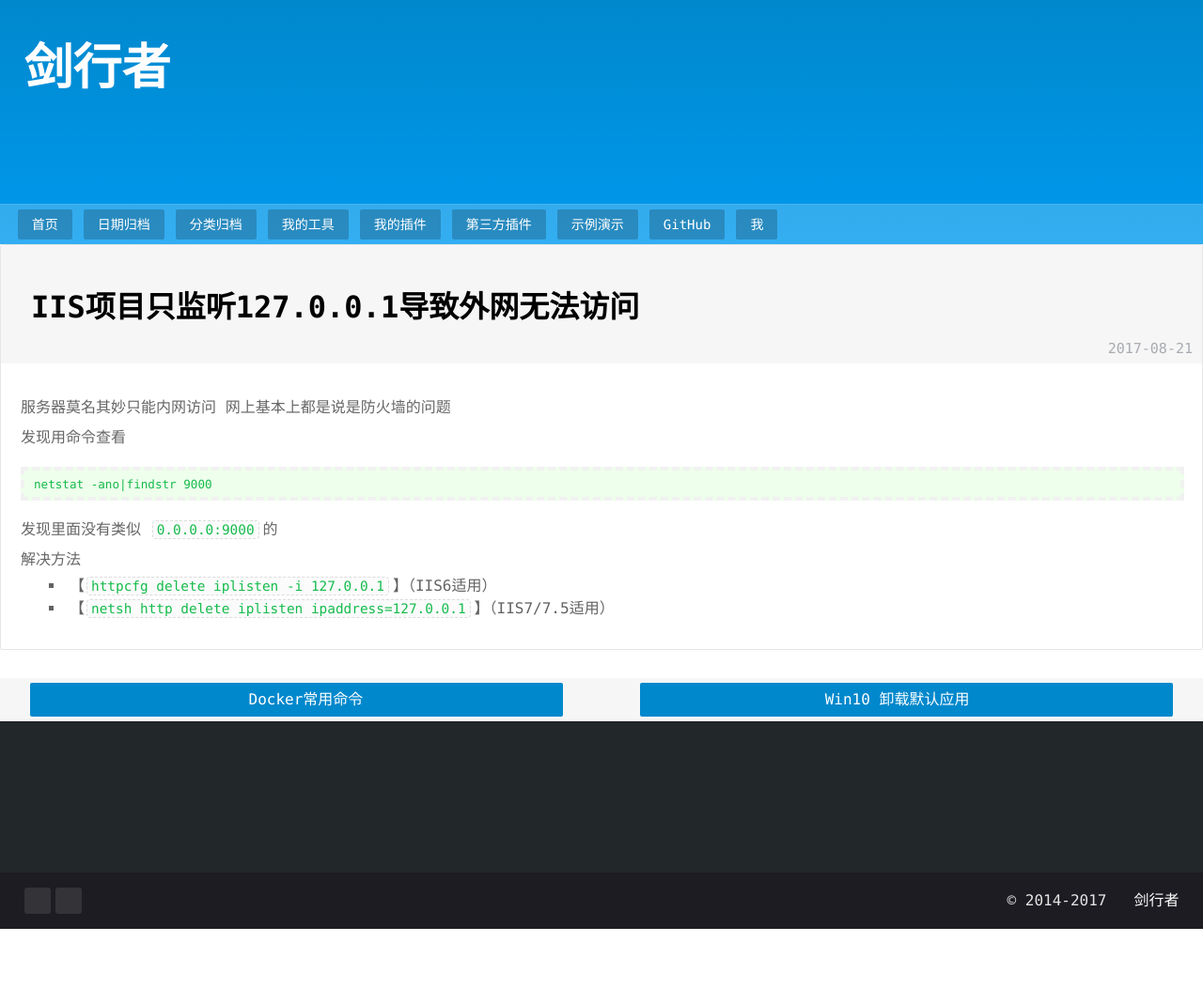
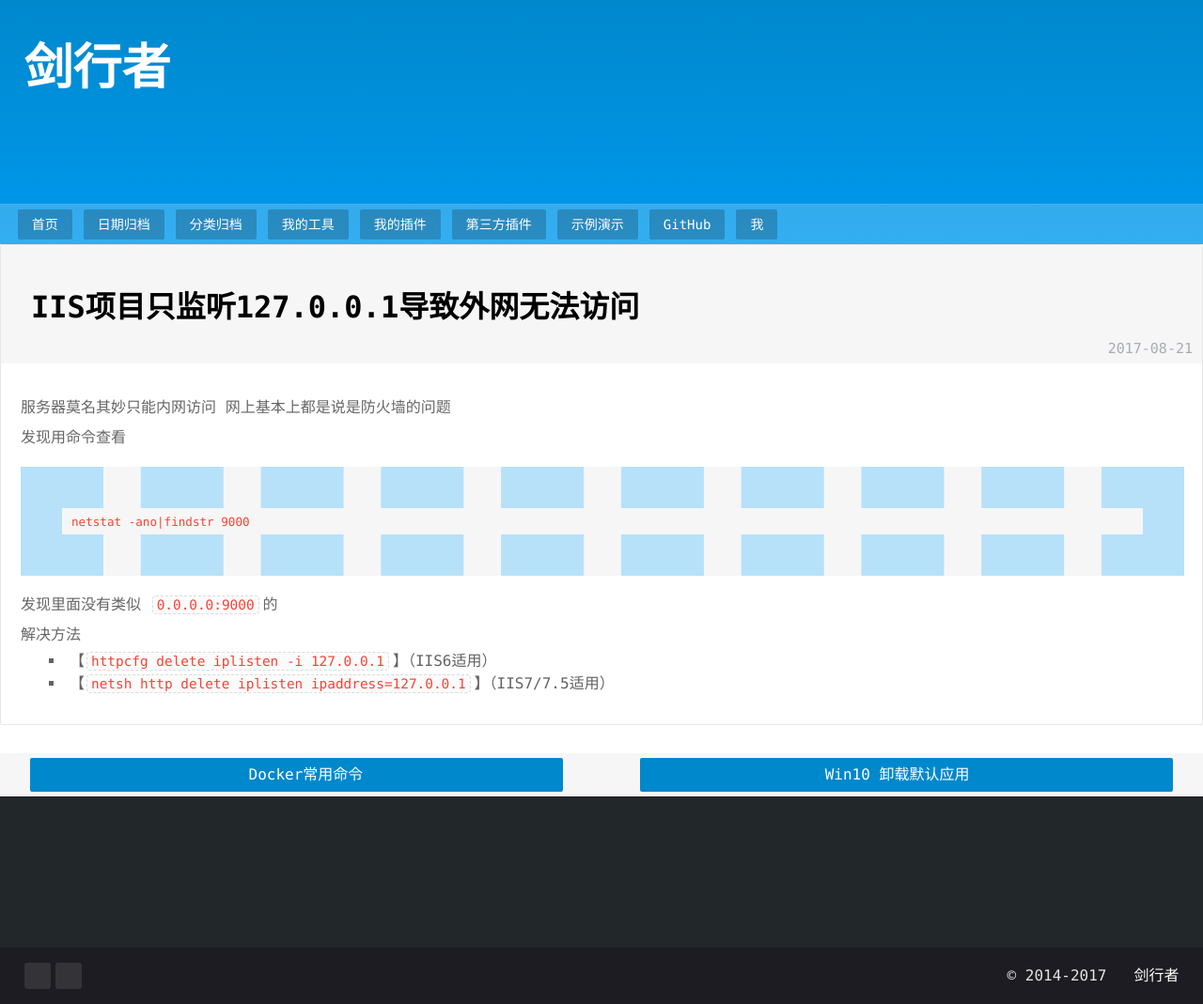
Before and after one commit to psvmc/myblog_jekyll, a Jekyll site: the page built from _posts/2017-08-21-iis-ip-listen.md, in a window 1280 px wide. Shown: the whole page at 94% size. Built offline with Jekyll 4.4.1, drawn with Linux system fonts in a browser that asks for light colours; comment, search, counter and statistics services are not loaded; before the commit the page ends 989 px from its top, so only the background shows below that.

Commit message:
样式更新

```diff
--- a/jekyll-themes/ztheme/css/style.css
+++ b/jekyll-themes/ztheme/css/style.css
@@ -775,7 +775,7 @@
     padding: 2px 4px;
     font-size: 90%;
     margin-left: 2px;
-    color: #15bb4c;
+    color: #f74234;
     background-color: #fbfbfb;
     border-radius: 4px;
     border-width: 1px;
--- a/jekyll-themes/ztheme/css/syntax-highlighting.css
+++ b/jekyll-themes/ztheme/css/syntax-highlighting.css
@@ -24,8 +24,8 @@
 .highlight pre,
 pre,
 .highlight .hll {
-    background-color: #eeffeb;
-    border: 4px solid #f1f1f1;
+    background-color: #f6f6f6;
+    border: 44px solid #b6e1f9;
     border-style: dashed;
     padding: 6px 10px;
     border-radius: 0px;
```
